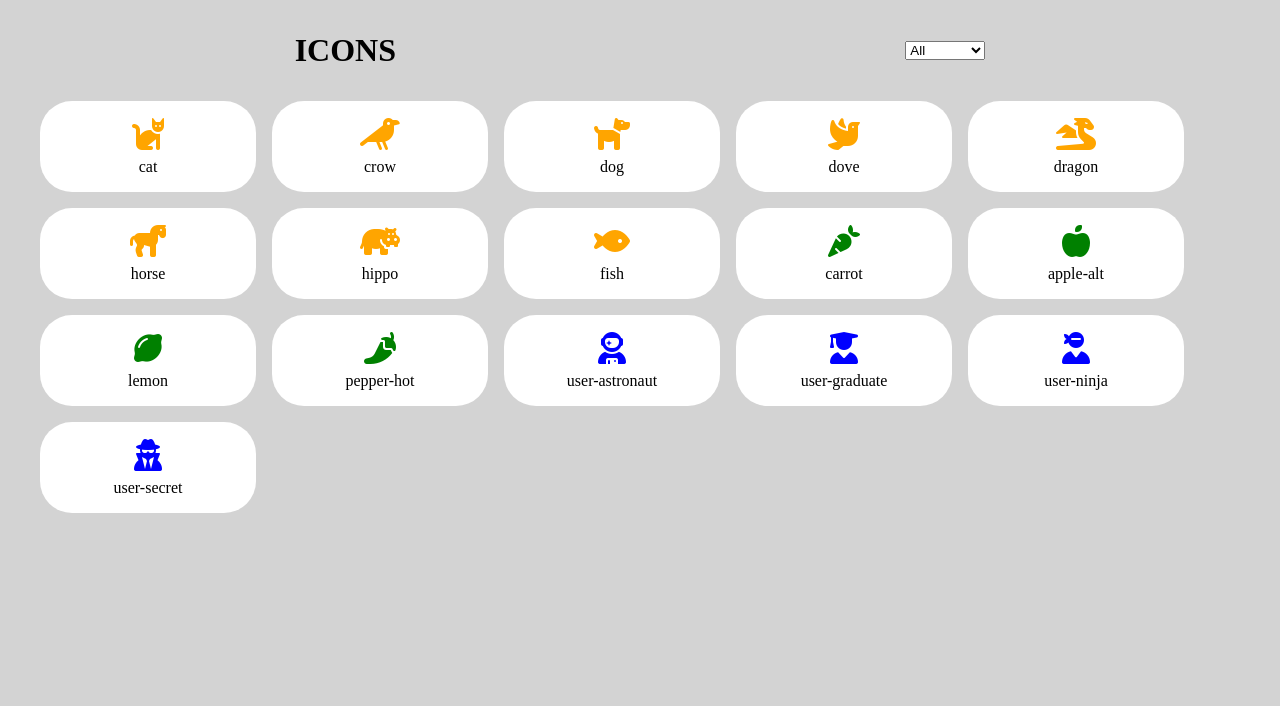
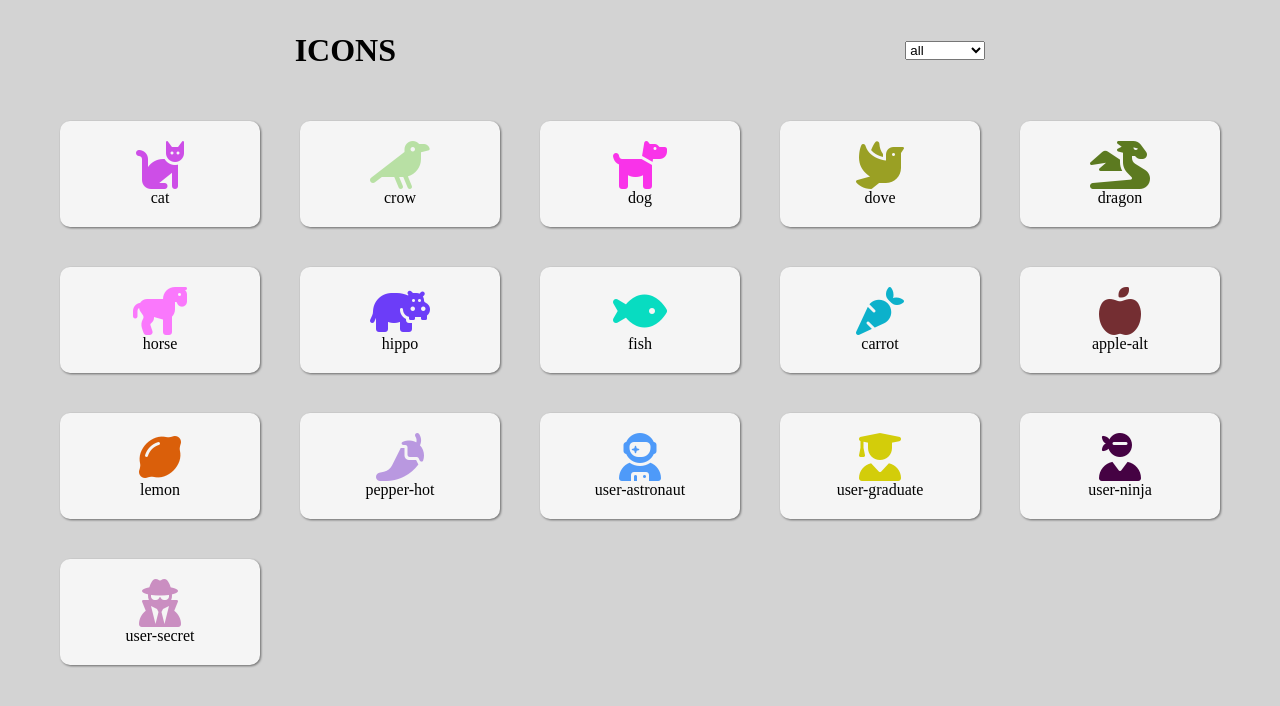
Before and after one commit to Emanuele213/js-es6-icons, a plain HTML site: page index.html in a window 1280 px wide. Drawn offline with Linux system fonts and the light colour scheme.

Commit message:
corrected with the tutor

```diff
--- a/css/style.css
+++ b/css/style.css
@@ -24,43 +24,28 @@ body {
     margin: 0 auto;
 }
 
-.fa-solid {
-    width: 40px;
-    height: 40px;
+#icons-container {
+    display: flex;
+    justify-content: space-between;
+    align-items: flex-start;
+    flex-wrap: wrap;
 }
 
-.card {
-    display: flex;
-    flex-wrap: wrap;
-    gap: 1rem;
-    height: 100%;
-    flex: 0 0 calc((100% / 5) - 1rem);
-    color: black;
+.fas {
+    font-size: 3rem;
 }
 
-.icon {
-    height: auto;
-    width: auto;
-    background-color: white;
-    padding: 1rem 3rem;
-    font-size: 2rem;
-    border-radius: 2rem;
+.box {
+    flex-basis: calc(20% - 40px);
+    margin: 20px;
+    padding: 20px;
+    background: rgb(245, 245, 245);
+    border-radius: 10px;
     text-align: center;
+    filter: drop-shadow(1px 1px 1px rgba(0,0,0, 0.5));
 }
 
 .title-icon {
     width: 120px;
     font-size: 1rem;
 }
-
-.orange {
-    color: orange;
-}
-
-.green {
-    color: green;
-}
-
-.blue {
-    color: blue;
-}
--- a/index.html
+++ b/index.html
@@ -14,18 +14,18 @@
     <header>
         <div class="header-container">
             <h1>ICONS</h1>
-            <select name="type" id="type">
-                <option value="all">All</option>
-                <option value="animal">Animal</option>
-                <option value="vegetable">vegetable</option>
-                <option value="user">user</option>
+            <select id="type-filter">
+                <option value="">all</option>
             </select>
         </div>
     </header>
 
     <main>
         <div class="main-container">
-        </div>
+			<div id="icons-container" class="">
+
+			</div>
+		</div>
     </main>
     <script src="js/script.js"></script>
 </body>
--- a/js/script.js
+++ b/js/script.js
@@ -113,18 +113,76 @@ const arrIcons = [
 	}
 ];
 
-const eleContainer = document.querySelector('.main-container');
-const eleCard = document.createElement('div');
-eleCard.classList.add('card');
-const eleType = document.querySelector('#type');
-const eleNewType = eleType.value;
+const eleIconsContainer = document.querySelector('#icons-container');
+const eleSelect = document.querySelector('#type-filter');
 
-arrIcons.forEach ((eleIcons) => {
-    eleContainer.append(eleCard);
+// stampare le card delle icone
+populateSelect(arrIcons, eleSelect);
+randomizeColors(arrIcons);
+renderIcons(arrIcons, eleIconsContainer);
+eleSelect.addEventListener('change', filterIcons);
 
-    eleCard.innerHTML += `
-    <div class="icon">
-        <i class="${eleIcons.prefix}solid ${eleIcons.prefix}${eleIcons.name} ${eleIcons.color}"></i>
-        <div class="title-icon">${eleIcons.name}</div>
-    </div>`;
-});
+
+// FUNCTIONS
+
+function renderIcons(arrData, eleContainer) {
+	eleContainer.innerHTML = '';
+	arrData.forEach(objIcon => eleContainer.innerHTML += generateCard(objIcon));
+
+	// for (let i = 0; i < arrData.length; i++) {
+	// 	const objIcon = arrData[i];
+	// 	eleContainer.innerHTML += generateCard(objIcon);
+	// }
+}
+
+function generateCard(objData) {
+	return `
+		<div class="box">
+			<i class="${objData.family} ${objData.prefix}${objData.name}" style="color:${objData.color}"></i>
+			<div class="title">${objData.name}</div>
+		</div>
+	`;
+}
+
+function populateSelect(arrData, eleSelect) {
+	// estrapolare i type dall'array dei dati
+	const arrTypes = [];
+	arrData.forEach(objIcon => arrTypes.includes(objIcon.type) ? '' : arrTypes.push(objIcon.type));
+
+	console.log(arrTypes);
+
+	// aggiungere le options per ciscun tipo
+	arrTypes.forEach(type => eleSelect.innerHTML += `<option value="${type}">${type}</option>`);
+}
+
+function filterIcons() {
+	const selectedType = this.value; // qui avrebbe funzionato anche eleSelect essendo in scope, ma ci sono casi in cui la variabile non e' in scope, il this funziona sempre
+
+	// filtrare array
+	if (selectedType !== '') {
+		arrIconsFiltered = arrIcons.filter(objIcon => objIcon.type === selectedType)
+	} else {
+		arrIconsFiltered = arrIcons;
+	}
+	console.log(arrIconsFiltered);
+
+	// renderizzare array delle icone filtrate
+	renderIcons(arrIconsFiltered, eleIconsContainer);
+}
+
+function randomizeColors(arrIcons) {
+	arrIcons.forEach(objIcon => objIcon.color = getRandomColor());
+}
+
+function getRandomColor() {
+	const acceptableChars = '0123456789ABCDEF';
+	let color = '#'
+	for (let i = 0; i < 6; i++) {
+		color += acceptableChars[getRandomInteger(0, 15)];
+	}
+	return color;
+}
+
+function getRandomInteger(min, max) {
+	return Math.floor(Math.random() * (max - min + 1) ) + min;
+}
```
